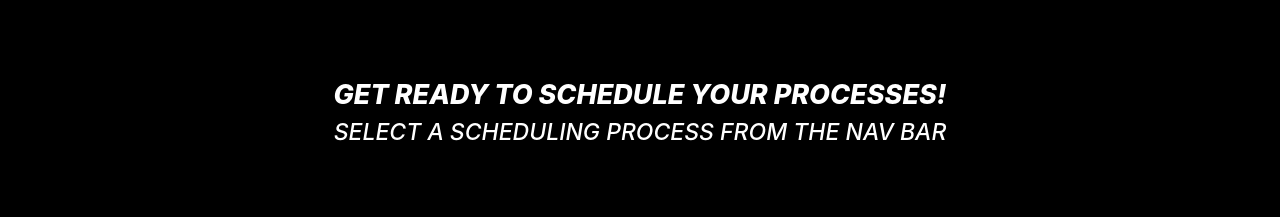
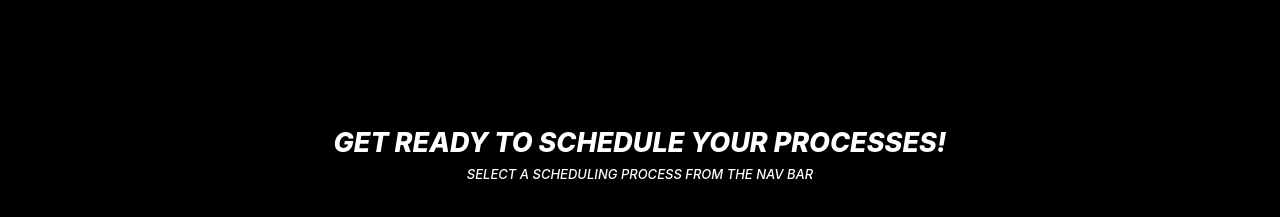
Before and after one commit to MiDevenKnow/Process-Visualizer, a plain HTML site: page index.html in a window 1280 px wide. Shown: the part 55-272 px from the top of the page. Drawn offline with nearby package versions, Linux system fonts and the light colour scheme.

Commit message:
All files

```diff
--- a/index.html
+++ b/index.html
@@ -41,10 +41,11 @@
     </nav>
 
 <div class="container">
-
+    <br>
+    <br>
     <div id="intro">
         <h2>GET READY TO SCHEDULE YOUR PROCESSES!</h2>
-        <h3>SELECT A SCHEDULING PROCESS FROM THE NAV BAR</h3>
+        <h3 style="font-size: 13px">SELECT A SCHEDULING PROCESS FROM THE NAV BAR</h3>
     </div>
 </div>
 
```
